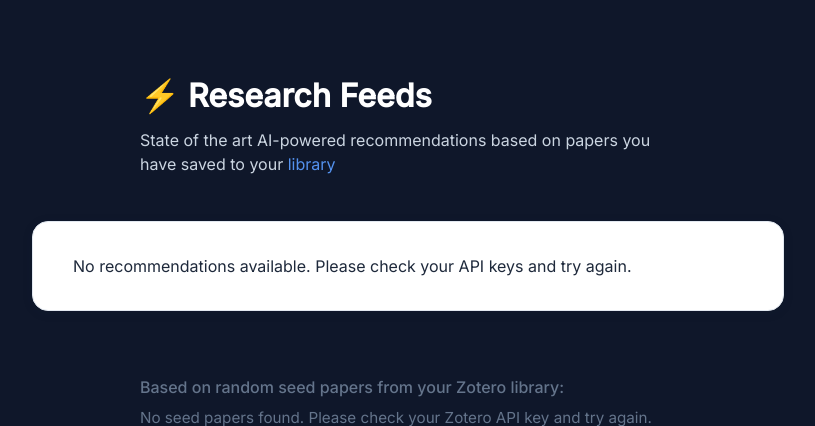
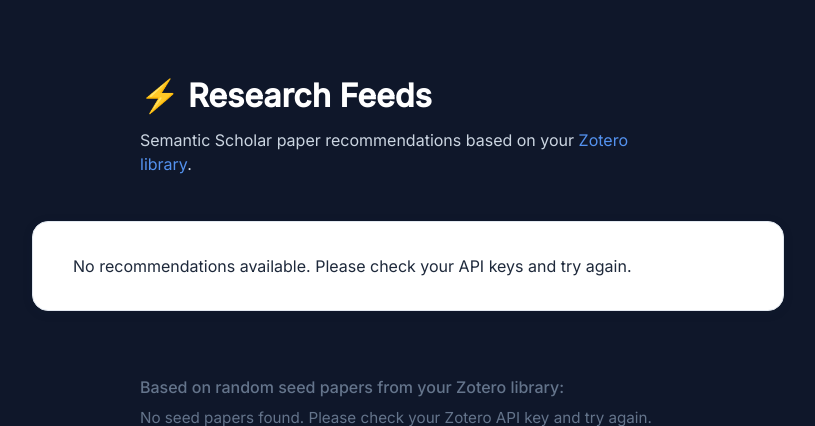
Before and after one commit to noelkronenberg/reed, a Flask app: page / in a window 1280 px wide. Shown: the top 426 px of the page, without its empty margins (232-1047 px from the left). Run offline with Flask 3, Linux system fonts and the light colour scheme; the visitor is signed in with stand-in values (Sample User, id 1); parts of the project's set-up code (start-up, migrations or seed data) failed here and were passed over.

Commit message:
updated subtitle

```diff
--- a/api/templates/index.html
+++ b/api/templates/index.html
@@ -19,7 +19,7 @@
                         <span>Research Feeds</span>
                     </div>
                     <div class="main-header-subtitle">
-                        State of the art AI-powered recommendations based on papers you have saved to your <a href="https://www.zotero.org/mylibrary" target="_blank">library</a>
+                        Semantic Scholar paper recommendations based on your <a href="https://www.zotero.org/mylibrary" target="_blank">Zotero library</a>.
                     </div>
                 </div>
             </div>
```
